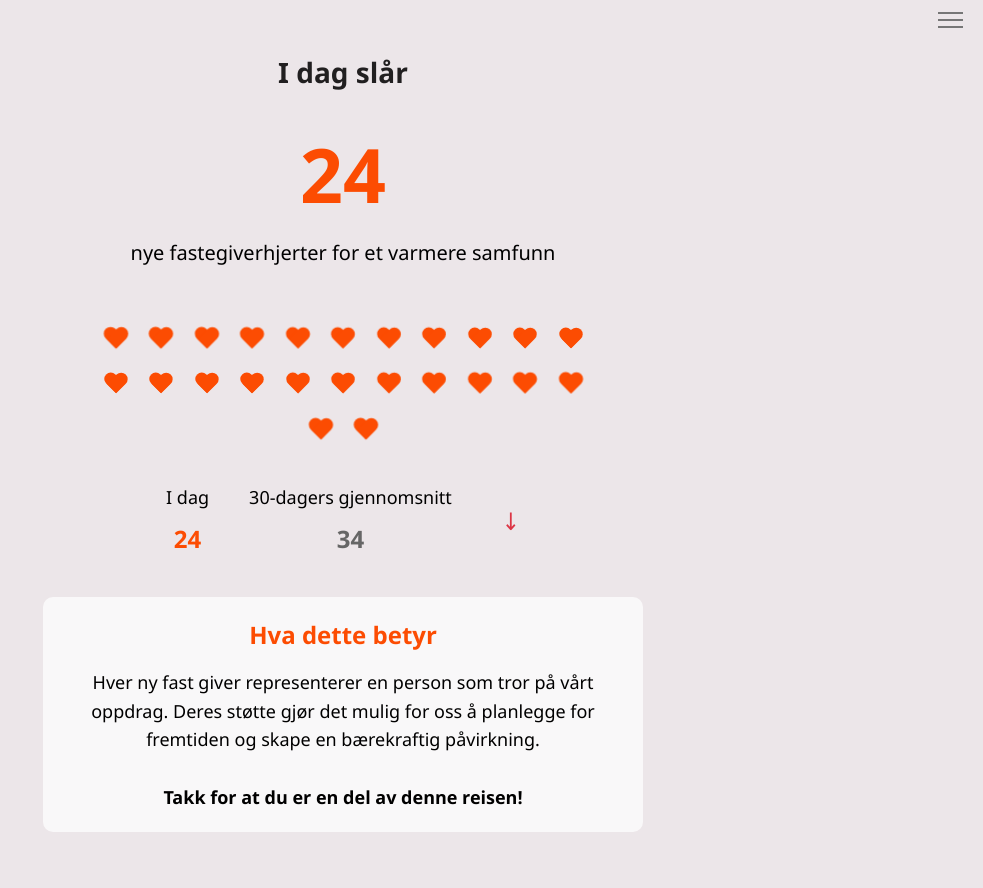
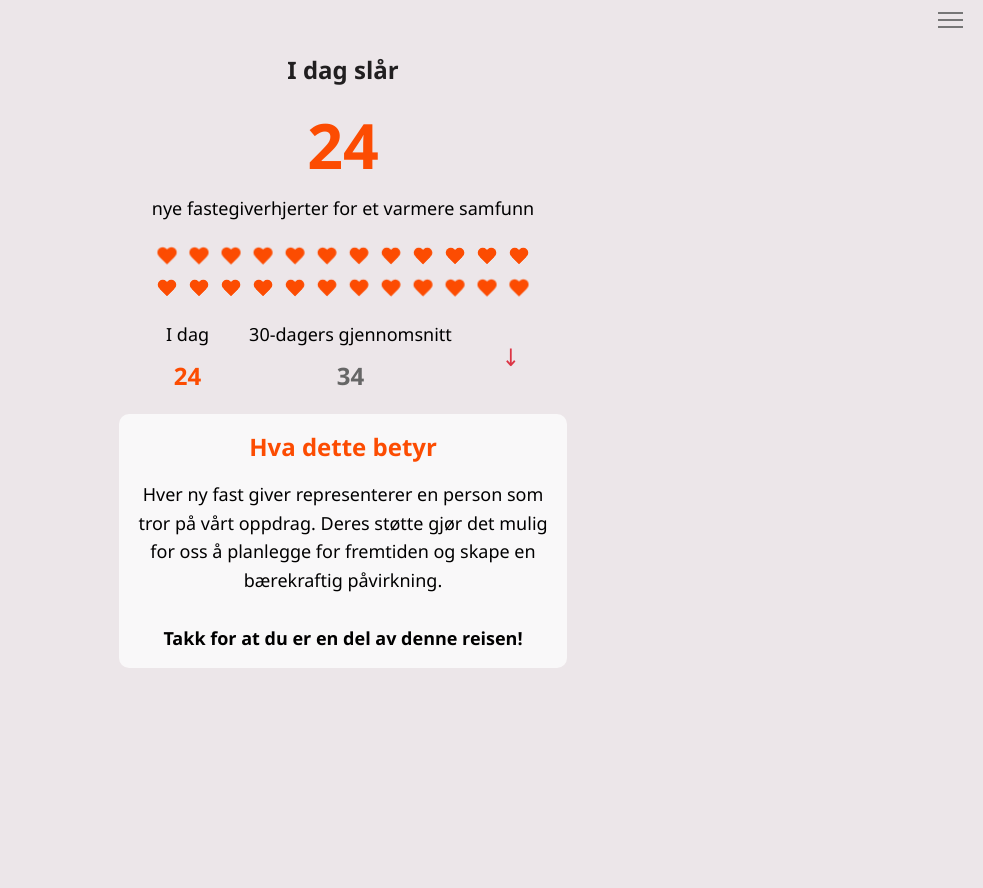
Before and after one commit to schtoffer/kb_new_donors_monitor, a Flask app: page /alternative-3 in a window 1280 px wide. Shown: the whole page, without its empty margins (297-1280 px from the left). After the commit the page ends 668 px from the top, so only its background shows below. Run offline with Flask 3, Linux system fonts and the light colour scheme; data comes from the database, SQL or seed files in the repository.

Commit message:
Optimized for 480x800

```diff
--- a/templates/report-3.html
+++ b/templates/report-3.html
@@ -84,7 +84,10 @@
             font-family: 'Segoe UI', Tahoma, Geneva, Verdana, sans-serif;
             display: flex;
             flex-direction: column;
-            justify-content: center;
+            justify-content: flex-start;
+            max-width: 480px;
+            margin: 0 auto;
+            overflow-x: hidden;
         }
 
         .container {
@@ -102,30 +105,31 @@
         h1 {
             color: rgb(33, 31, 32);
             font-family: 'Segoe UI', Tahoma, Geneva, Verdana, sans-serif;
-            font-size: 28px;
+            font-size: 24px;
             font-weight: 700;
-            margin: 0 0 20px 0;
+            margin: 0 0 15px 0;
             padding: 0;
             text-align: center;
         }
 
         .impact-container {
-            margin: 30px auto;
-            max-width: 600px;
+            margin: 15px auto;
+            max-width: 460px;
+            padding: 0 10px;
         }
 
         .impact-number {
-            font-size: 72px;
+            font-size: 60px;
             font-weight: bold;
             color: var(--primary-color);
-            margin: 10px 0;
+            margin: 5px 0;
             animation: pulse 2s infinite;
         }
 
         .impact-text {
-            font-size: 20px;
-            margin-bottom: 50px;
-            max-width: 500px;
+            font-size: 18px;
+            margin-bottom: 20px;
+            max-width: 460px;
             margin-left: auto;
             margin-right: auto;
         }
@@ -133,9 +137,9 @@
         .hearts-container {
             display: flex;
             justify-content: center;
-            margin: 30px 0;
+            margin: 15px 0;
             flex-wrap: wrap;
-            max-width: 90%;
+            max-width: 95%;
             margin-left: auto;
             margin-right: auto;
         }
@@ -143,9 +147,9 @@
         .heart {
             display: inline-block;
             position: relative;
-            width: 25.5px;
-            height: 25.5px;
-            margin: 10px;
+            width: 20px;
+            height: 20px;
+            margin: 6px;
             opacity: 0;
             animation: fadeIn 0.5s forwards, pulse 1.5s infinite ease-in-out;
         }
@@ -154,12 +158,12 @@
         .heart:after {
             content: "";
             position: absolute;
-            left: 12.75px;
+            left: 10px;
             top: 0;
-            width: 12.75px;
-            height: 20.4px;
+            width: 10px;
+            height: 16px;
             background: var(--primary-color);
-            border-radius: 12.75px 12.75px 0 0;
+            border-radius: 10px 10px 0 0;
             transform: rotate(-45deg);
             transform-origin: 0 100%;
         }
@@ -171,11 +175,11 @@
         }
 
         .message-container {
-            margin: 40px auto;
-            padding: 20px;
+            margin: 20px auto;
+            padding: 15px;
             background-color: rgba(255, 255, 255, 0.7);
             border-radius: 10px;
-            max-width: 600px;
+            max-width: 460px;
         }
 
         .message-title {
@@ -205,7 +209,7 @@
             display: flex;
             justify-content: center;
             align-items: center;
-            margin: 30px 0;
+            margin: 15px 0;
             flex-wrap: wrap;
         }
 
```
